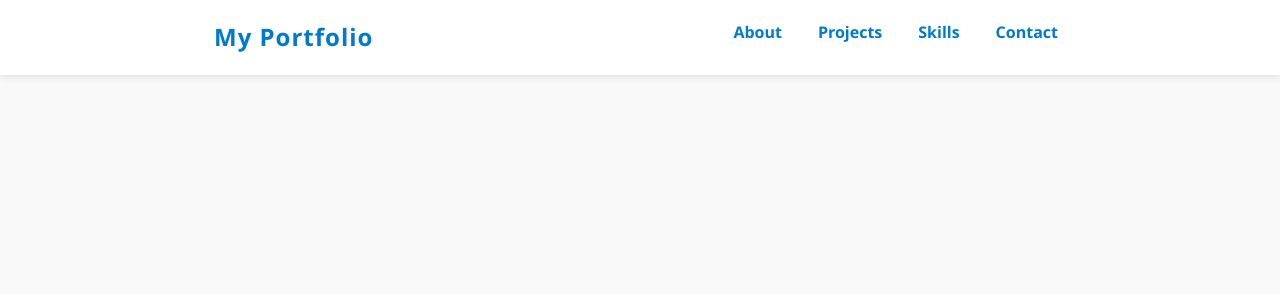
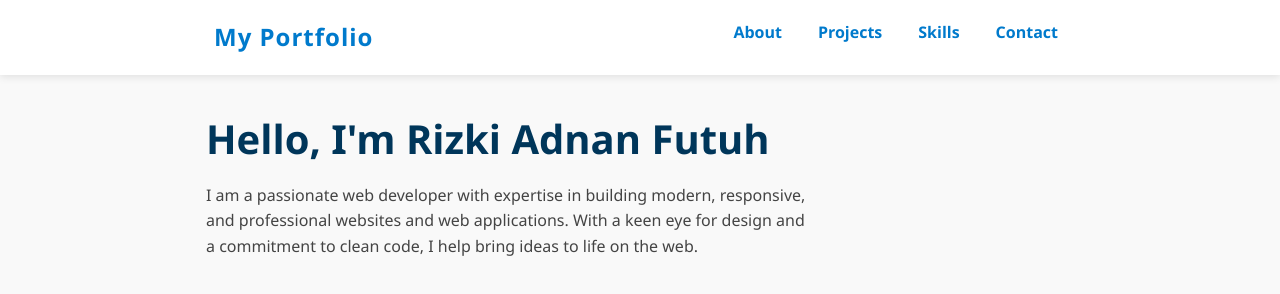
Before and after one commit to adnfutuh/web_rizki, a plain HTML site: page index.html in a window 1280 px wide. Drawn offline with Linux system fonts and the light colour scheme.

Commit message:
feat: add main and about section

```diff
--- /dev/null
+++ b/css/main/about/about.css
@@ -0,0 +1,5 @@
+#about p {
+  max-width: 600px;
+  font-size: 1rem;
+  color: #444;
+}
--- /dev/null
+++ b/css/main/main.css
@@ -0,0 +1,28 @@
+main {
+  max-width: 900px;
+  margin: 2rem auto 3rem;
+  padding: 0 1rem;
+}
+section {
+  margin-bottom: 4rem;
+}
+h1,
+h2,
+h3 {
+  color: #00365a;
+  margin-bottom: 0.75rem;
+}
+h1 {
+  font-size: 2.5rem;
+}
+
+h2 {
+  font-size: 1.8rem;
+  border-bottom: 3px solid #007acc;
+  padding-bottom: 0.3rem;
+  margin-bottom: 1rem;
+}
+h3 {
+  font-size: 1.25rem;
+  margin-bottom: 0.5rem;
+}
--- a/index.html
+++ b/index.html
@@ -4,6 +4,8 @@
     <meta charset="UTF-8" />
     <meta name="viewport" content="width=device-width, initial-scale=1.0" />
     <link rel="stylesheet" href="./css/style.css" />
+    <link rel="stylesheet" href="./css/main/main.css" />
+    <link rel="stylesheet" href="./css/main/about/about.css" />
     <title>My Portfolio</title>
   </head>
   <body>
@@ -18,5 +20,15 @@
         </div>
       </nav>
     </header>
+    <main>
+      <section id="about" tabindex="0" aria-label="About me section">
+        <h1>Hello, I'm Rizki Adnan Futuh</h1>
+        <p>
+          I am a passionate web developer with expertise in building modern, responsive, and
+          professional websites and web applications. With a keen eye for design and a commitment to
+          clean code, I help bring ideas to life on the web.
+        </p>
+      </section>
+    </main>
   </body>
 </html>
```
